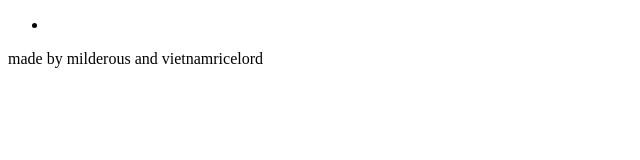
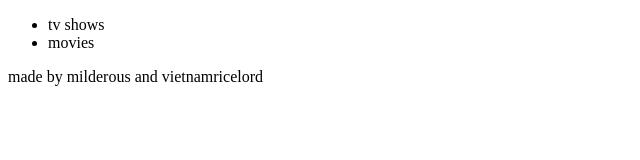
Before and after one commit to RiceEater15/RiceHubMovies, a plain HTML site: page Index.html in a window 1280 px wide. Shown: the whole page, without its empty margins (0-640 px from the left). Drawn offline with Linux system fonts and the light colour scheme.

Commit message:
Update Index.html

```diff
--- a/Index.html
+++ b/Index.html
@@ -9,9 +9,8 @@
 <header>
     <nav>
         <ul>
-            <li>
-
-            </li>
+            <li>tv shows</li>
+            <li>movies</li>
         </ul>
     </nav>
 </header>
```
